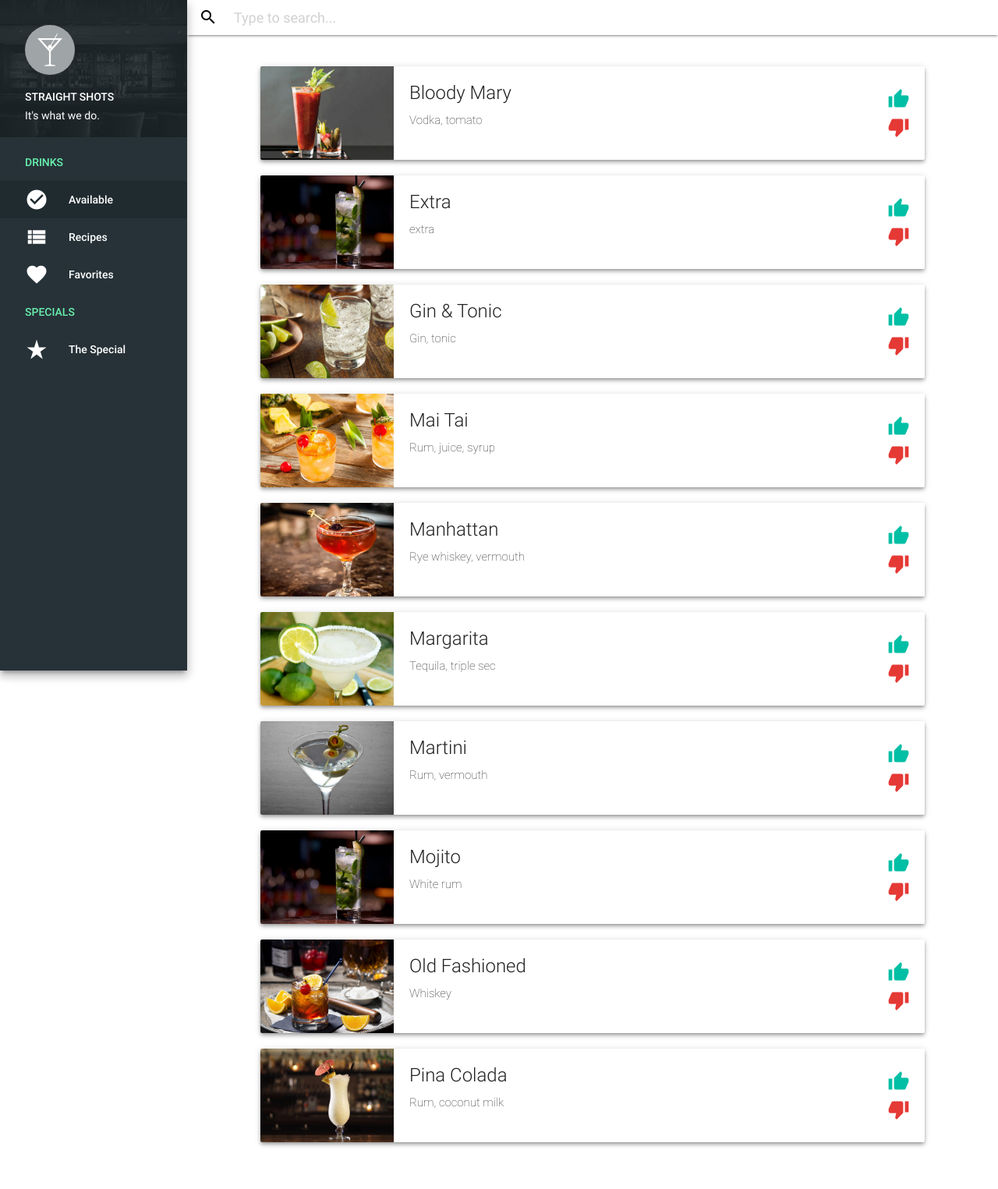
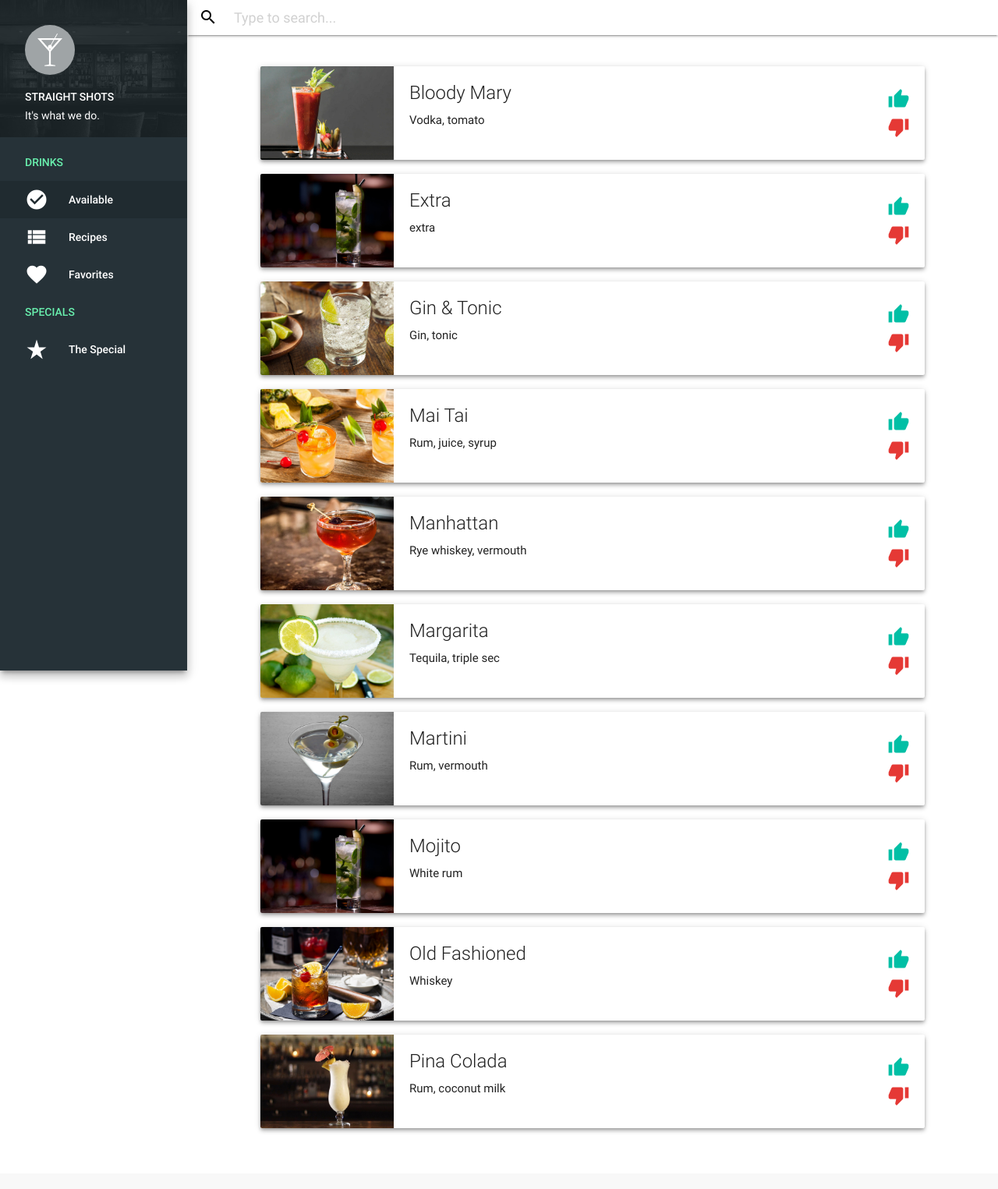
Before and after one commit to loc-trinh/bar, a Django app: page /available/ in a window 1280 px wide. Shown: the whole page at 78% size. After the commit the page ends 1452 px from the top, so only its background shows below. Run offline with Django 3.2, Linux system fonts and the light colour scheme; data comes from the database, SQL or seed files in the repository; some libraries are stand-ins or nearby versions.

Commit message:
done with available

```diff
--- a/app/static/css/mycss.css
+++ b/app/static/css/mycss.css
@@ -8,6 +8,10 @@
 
 #slide-out li.active{
 	background: #202b30;
+}
+
+.condense{
+	margin-bottom: 18px;
 }
 
 .voteup:hover, .votedown:hover{
@@ -30,16 +34,6 @@
 	bottom: 28px;
 }
 
-.btn-small {
-    height: 24px;
-    width: 24px;
-    line-height: 24px;
-    padding: 0;
-}
-
-.thin {
-	margin-bottom: 20px;
-}
 .horizontal{
 	margin: 0px;
 }
@@ -142,6 +136,7 @@
 	.horizontal .card-content{
 		padding-top: 0px;
 		padding-bottom: 0px;
+		padding-left: 10px;
 		font-size: 8pt;
 	}
 
--- a/app/templates/app/available.html
+++ b/app/templates/app/available.html
@@ -43,7 +43,7 @@
   <div class="row"></div>
   <div class="row"></div>
   {% for drink in drinks %}
-    <div class="row thin">
+    <div class="row condense">
         <div class="col s12 m12">
           <div class="card horizontal z-depth-2">
             <div class="card-image waves-effect waves-block waves-light">
```
